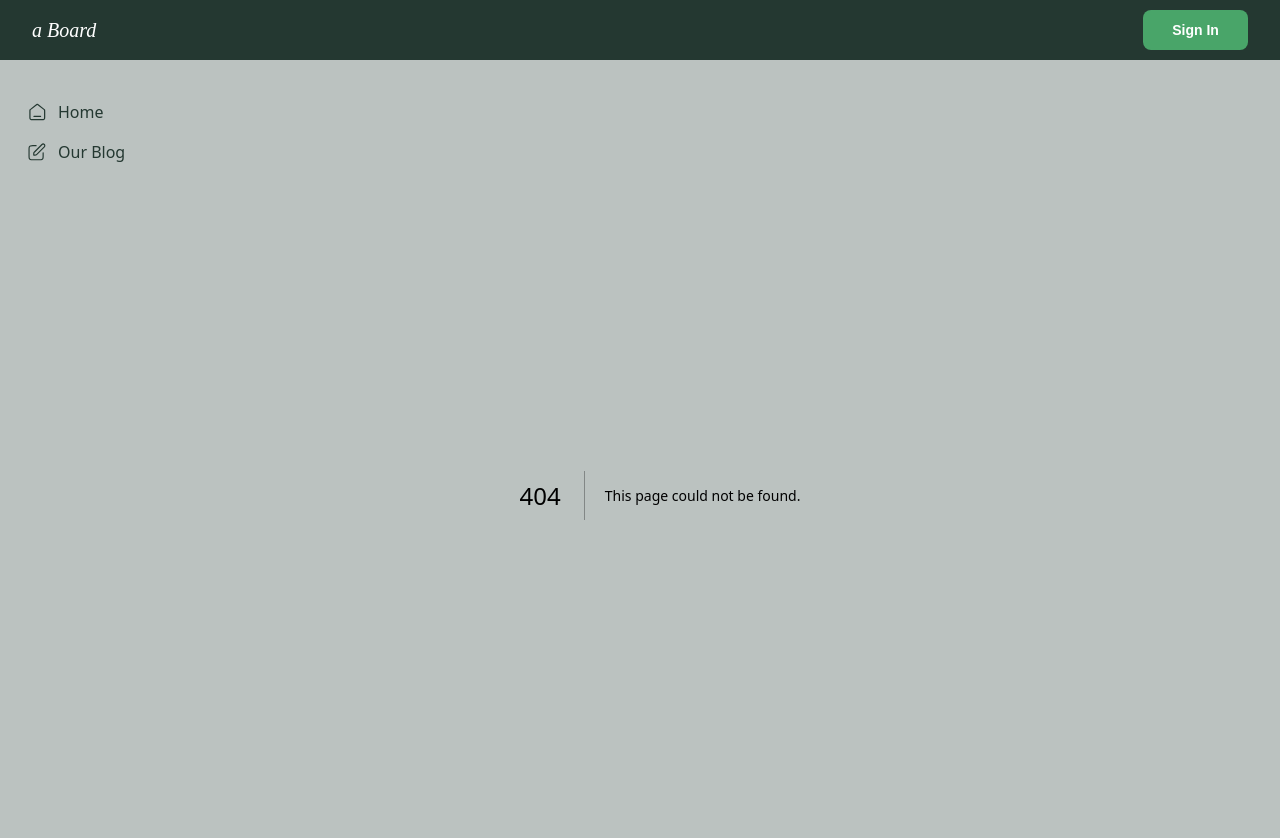
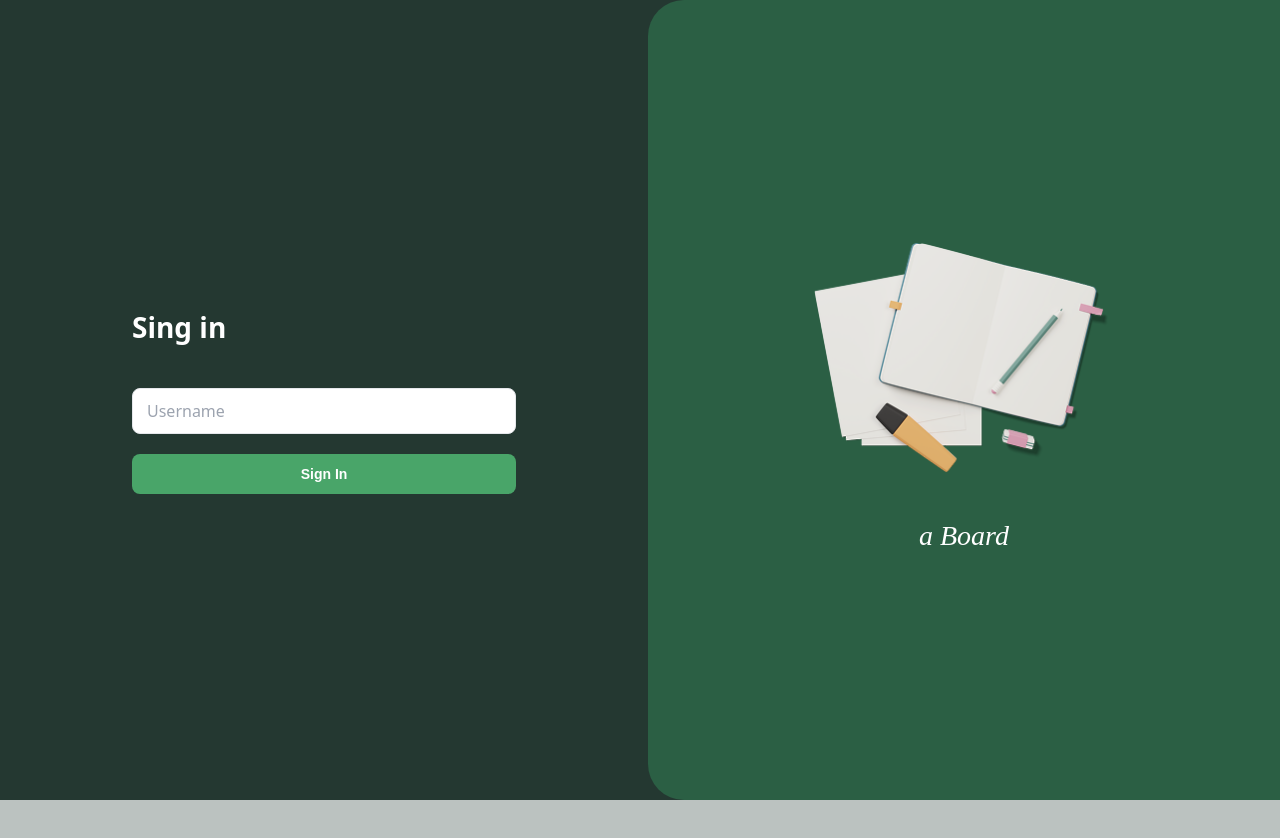
Before and after one commit to aon-sasawat/posting-system, a Next.js app: page /sign-in in a window 1280 px wide. Before the commit this address had no page. Shown: the top 838 px of the page. After the commit the page ends 800 px from the top, so only its background shows below. Built offline with nearby package versions, Linux system fonts and the light colour scheme; a web font is replaced by a local one.

Commit message:
feat: create sign in page

```diff
--- a/src/components/layout/header/index.tsx
+++ b/src/components/layout/header/index.tsx
@@ -1,11 +1,19 @@
-import { FC } from "react";
+import { FC, useCallback } from "react";
+import { useRouter } from "next/navigation";
 import Button from "@/components/ui/button";
 
 const Header: FC = () => {
+  const router = useRouter();
+  const handleClickSignIn = useCallback(() => {
+    router.push("/sign-in");
+  }, [router]);
+
   return (
     <div className="fixed top-0 left-0 w-full h-[60px] bg-green-500 flex items-center justify-between px-8">
       <p className="text-xl text-white italic font-castoro">a Board</p>
-      <Button className="w-[105px] h-10">Sign In</Button>
+      <Button className="w-[105px] h-10" onClick={handleClickSignIn}>
+        Sign In
+      </Button>
     </div>
   );
 };
--- a/src/components/layout/index.tsx
+++ b/src/components/layout/index.tsx
@@ -7,7 +7,7 @@ const Layout: FC<HTMLAttributes<HTMLElement>> = ({ children }) => {
     <>
       <Header />
       <Sidebar />
-      <div className="mt-[60px] mx-[280px] py-[35px] pl-[40px]">{children}</div>
+      <div className="mt-[60px] mx-[280px]">{children}</div>
     </>
   );
 };
--- /dev/null
+++ b/src/components/pages/sing-in/index.tsx
@@ -0,0 +1,24 @@
+import { FC } from "react";
+import Image from "next/image";
+import Button from "@/components/ui/button";
+import Input from "@/components/ui/input";
+
+const SignInPageComponent: FC = () => {
+  return (
+    <div className="fixed flex justify-between bg-green-500 min-h-screen w-full">
+      <div className="flex items-center justify-center w-full">
+        <div className="w-[384px]">
+         <p className="text-[28px] text-white font-semibold">Sing in</p>
+          <Input className="bg-white w-[384px] mt-10 mb-5" placeholder="Username" />
+          <Button className="w-[384px] h-10">Sign In</Button>
+        </div>
+      </div>
+      <div className="flex flex-col gap-[42px] items-center justify-center bg-green-300 min-w-[632px] rounded-tl-[36px] rounded-bl-[36px]">
+        <Image src="/assets/images/a-board-logo.png" alt="logo" width={300} height={230} />
+        <p className="text-white font-castoro italic text-[28px]">a Board</p>
+      </div>
+    </div>
+  );
+};
+
+export default SignInPageComponent;
--- a/src/pages/_app.tsx
+++ b/src/pages/_app.tsx
@@ -1,13 +1,18 @@
 import "@/styles/globals.css";
 import { FC } from "react";
 import type { AppProps } from "next/app";
+import { usePathname } from "next/navigation";
 import Layout from "@/components/layout";
 
 const App: FC<AppProps> = ({ Component, pageProps }) => {
-  return (
+  const pathName = usePathname();
+
+  return pathName !== "/sign-in" ? (
     <Layout>
       <Component {...pageProps} />
     </Layout>
+  ) : (
+    <Component {...pageProps} />
   );
 };
 
--- /dev/null
+++ b/src/pages/sign-in/index.tsx
@@ -0,0 +1,8 @@
+import React, { FC } from "react";
+import SignInPageComponent from "@/components/pages/sing-in";
+
+const SignIn: FC = () => {
+  return <SignInPageComponent />;
+};
+
+export default SignIn;
```
